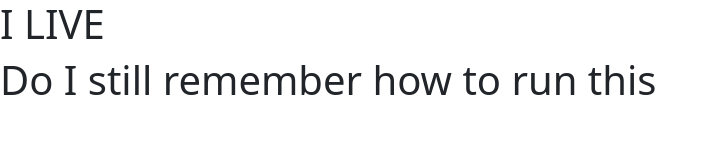
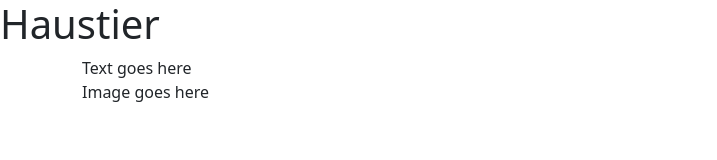
Before and after one commit to french-toast-64/french-toast-haustier, a website: page public/index.html in a window 1280 px wide. Shown: the whole page, without its empty margins (0-717 px from the left). Drawn offline with nearby package versions, Linux system fonts and the light colour scheme.

Commit message:
Some placeholder formatting

```diff
--- a/public/index.html
+++ b/public/index.html
@@ -8,8 +8,15 @@
     <link href="https://cdn.jsdelivr.net/npm/bootstrap@5.3.0/dist/css/bootstrap.min.css" rel="stylesheet" integrity="sha384-9ndCyUaIbzAi2FUVXJi0CjmCapSmO7SnpJef0486qhLnuZ2cdeRhO02iuK6FUUVM" crossorigin="anonymous">
   </head>
   <body>
-    <h1>I LIVE</h1>
-    <p class="h1">Do I still remember how to run this</p>
+    <div id="main">
+      <h1>Haustier</h1>
+      <div class="container">
+        <div class="row">
+          <div class="column">Text goes here</div>
+          <div class="column">Image goes here</div>
+        </div>
+      </div>
+    </div>
     <script src="https://cdn.jsdelivr.net/npm/@popperjs/core@2.11.8/dist/umd/popper.min.js" integrity="sha384-I7E8VVD/ismYTF4hNIPjVp/Zjvgyol6VFvRkX/vR+Vc4jQkC+hVqc2pM8ODewa9r" crossorigin="anonymous"></script>
     <script src="https://cdn.jsdelivr.net/npm/bootstrap@5.3.0/dist/js/bootstrap.bundle.min.js" integrity="sha384-geWF76RCwLtnZ8qwWowPQNguL3RmwHVBC9FhGdlKrxdiJJigb/j/68SIy3Te4Bkz" crossorigin="anonymous"></script>
   </body>
```
